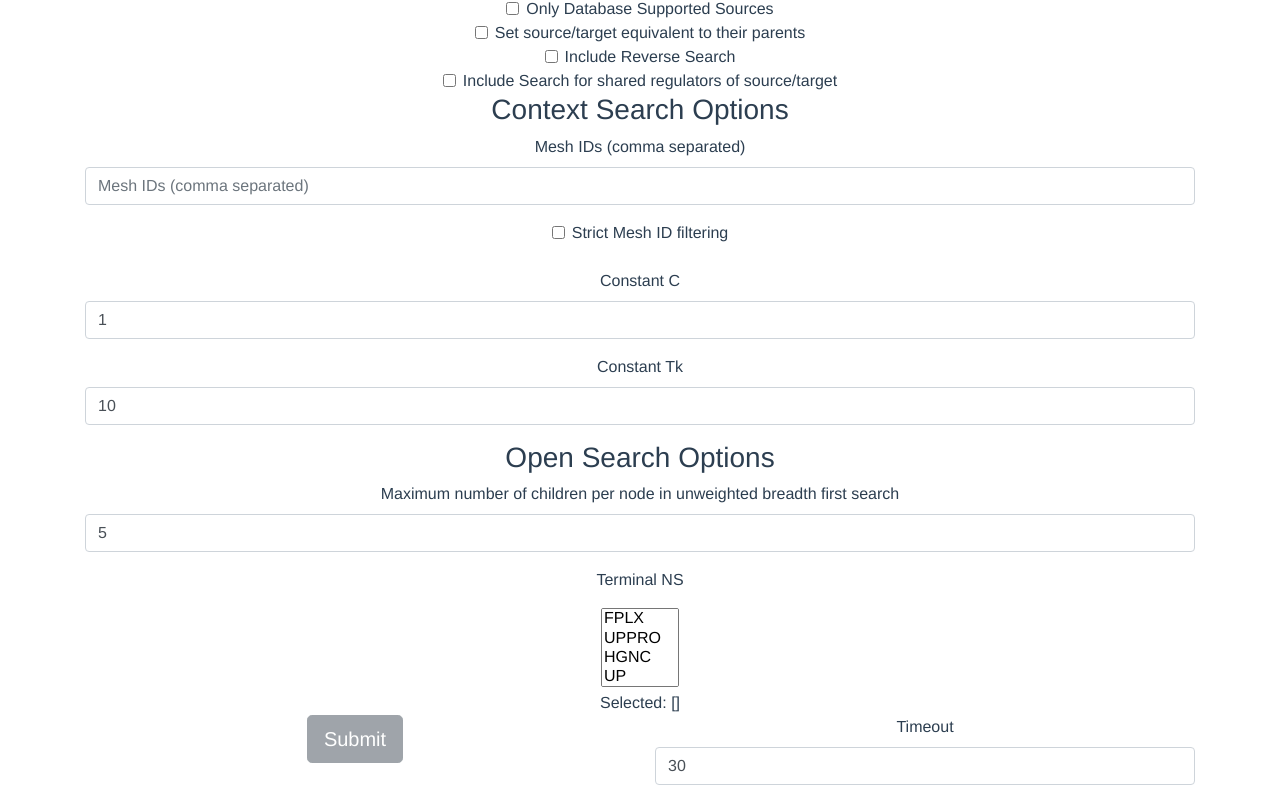
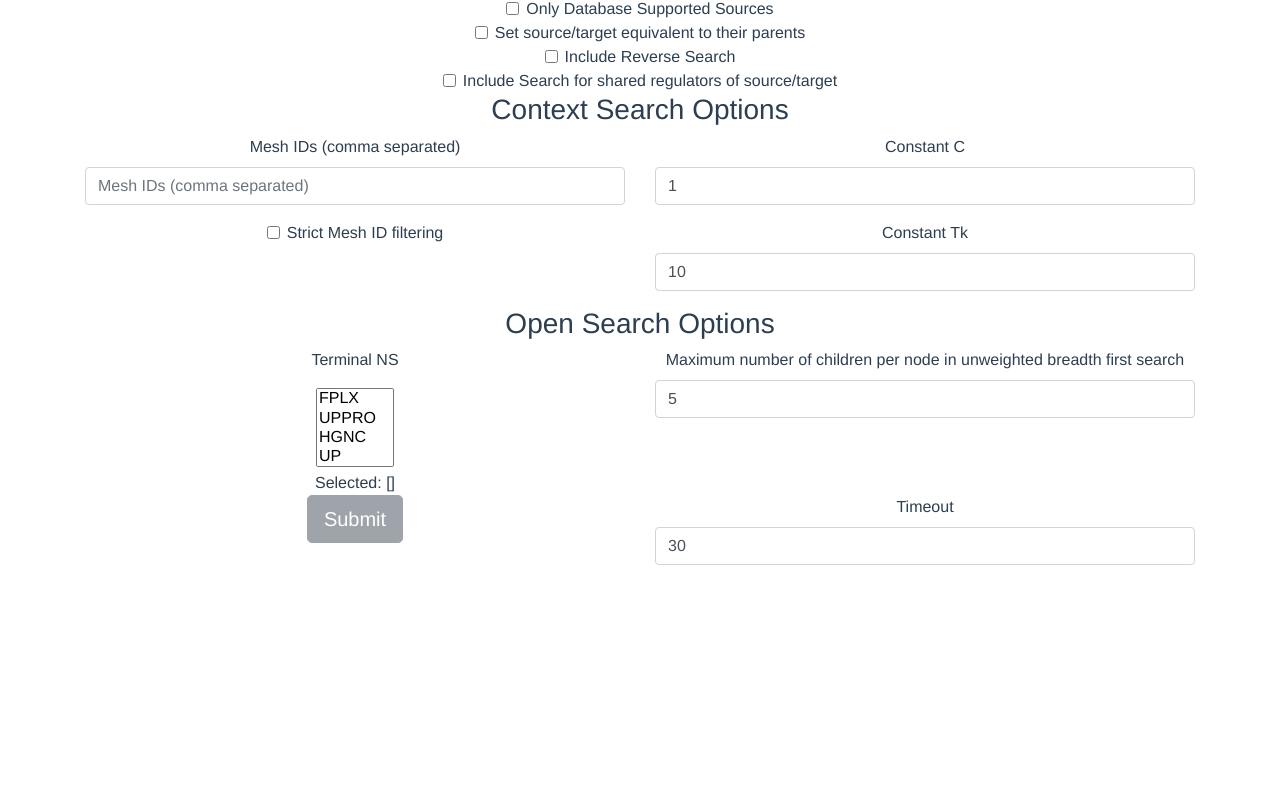
Before and after one commit to kkaris/indra_network_service, a Vue app in the folder indra_network_search/frontend/: page / in a window 1280 px wide. Shown: the part 752-1553 px from the top of the page. After the commit the page ends 1333 px from the top, so only its background shows below. Built offline with nearby package versions, Linux system fonts and the light colour scheme; the HTML template or start-up script is replaced by a standard one.

Commit message:
Remove containers, add row-col setup to last parts

```diff
--- a/indra_network_search/frontend/src/components/NetworkSearchForm.vue
+++ b/indra_network_search/frontend/src/components/NetworkSearchForm.vue
@@ -14,7 +14,6 @@
     <form class="review-form" @submit.prevent="sendForm">
       <h1>The Network Search Form</h1>
       <h2>Basic Search Options</h2>
-      <div class="container">
       <div class="row">
         <div class="col">
           <BaseInputBS
@@ -29,7 +28,6 @@
             label="Target node"
             type="text"
           />
-          </div>
         </div>
       </div>
       <h2>Detailed Search Options</h2>
@@ -146,19 +144,16 @@
           :disabled="!isNotOpenSearch && !cannotSubmit"
         />
       <h3>Context Search Options</h3>
-      <div>
+      <div class="row">
+        <div class="col">
           <BaseInputBS
             v-model="mesh_ids_text"
             label="Mesh IDs (comma separated)"
             type="text"
             :disabled="weighted"
           />
-        <BaseCheckboxBS
-          v-model="strict_mesh_id_filtering"
-          label="Strict Mesh ID filtering"
-          :disabled="weighted"
-        />
-        <br />
+        </div>
+        <div class="col">
           <BaseInputBS
             v-model.number="const_c"
             label="Constant C"
@@ -167,6 +162,17 @@
             :max="100"
             :disabled="weighted || strict_mesh_id_filtering"
           />
+        </div>
+      </div>
+      <div class="row">
+        <div class="col">
+          <BaseCheckboxBS
+            v-model="strict_mesh_id_filtering"
+            label="Strict Mesh ID filtering"
+            :disabled="weighted"
+          />
+        </div>
+        <div class="col">
           <BaseInputBS
             v-model.number="const_tk"
             label="Constant Tk"
@@ -176,17 +182,12 @@
             :disabled="weighted || strict_mesh_id_filtering"
           />
         </div>
+      </div>
       <h3>Open Search Options</h3>
       <!-- Disable open search options if both source and target are set -->
-      <div>
       <!-- Disable max per node if weighted or context search -->
-        <BaseInputBS
-          v-model="max_per_node"
-          label="Maximum number of children per node in unweighted breadth first search"
-          type="number"
-          :min="1"
-          :disabled="isNotOpenSearch || isContextSearch || isAnyWeighted"
-        />
+      <div class="row">
+        <div class="col">
           <!-- Check: is terminal ns applied for strict Dijkstra and/or context search? -->
           <div id="v-model-select-terminal-ns">
             <p>Terminal NS</p>
@@ -204,6 +205,16 @@
             </select>
             <br />
             <span>Selected: {{ terminal_ns }}</span>
+          </div>
+        </div>
+        <div class="col">
+          <BaseInputBS
+            v-model="max_per_node"
+            label="Maximum number of children per node in unweighted breadth first search"
+            type="number"
+            :min="1"
+            :disabled="isNotOpenSearch || isContextSearch || isAnyWeighted"
+          />
         </div>
       </div>
       <div class="row">
```
Lines whose indentation alone changed are shown as unchanged.
